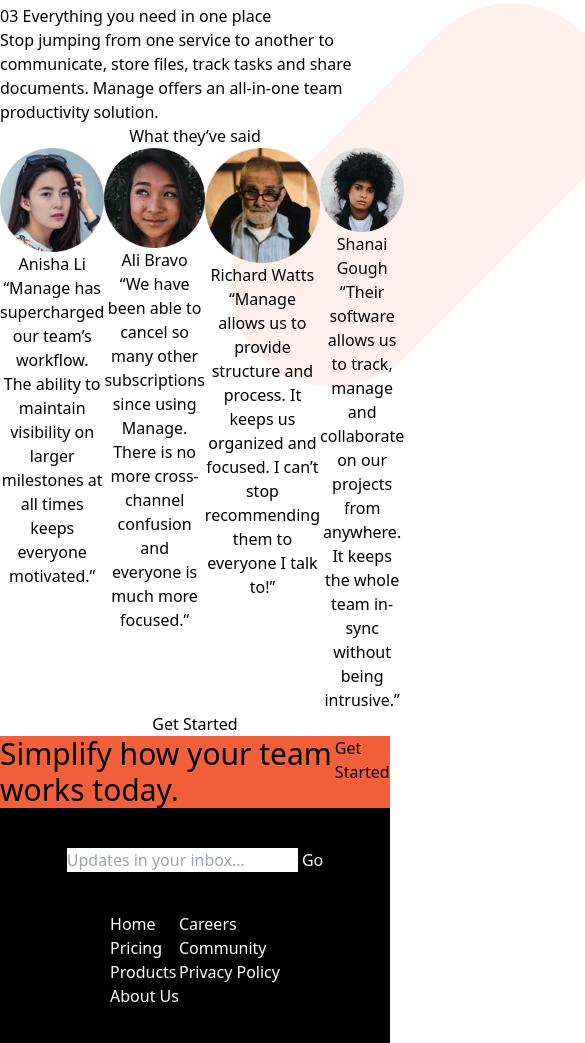
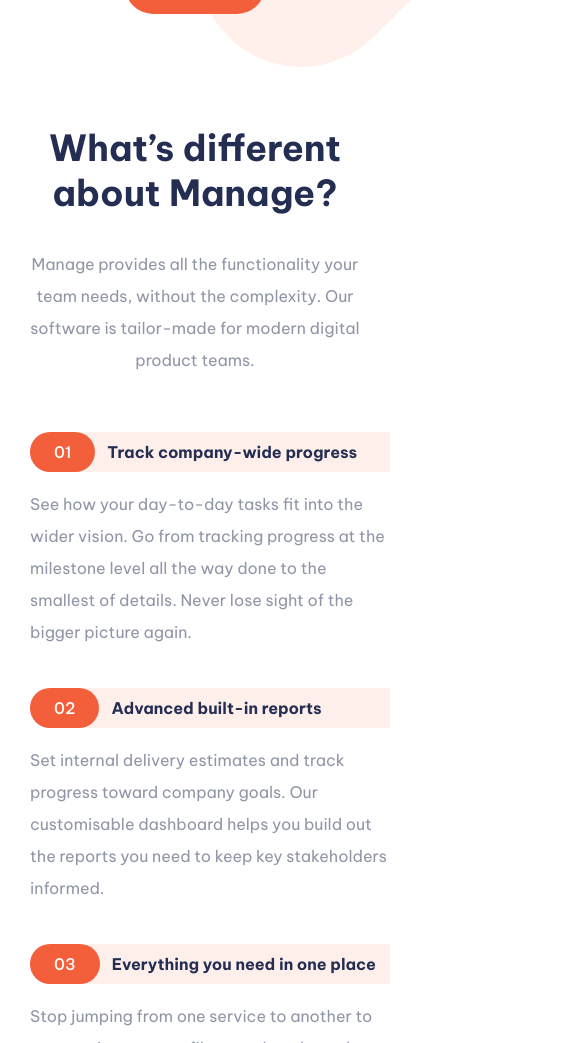
Before and after one commit to DanielPlundrich/manage-landing-page, a website: page src/index.html in a window 390 px wide. Shown: the part 957-2000 px from the top of the page, 585 px wide, since content can reach past the window. Drawn offline with Linux system fonts and the light colour scheme.

Commit message:
mobilni verze dokoncena (krome slideru a hamburger menu)

```diff
--- a/src/index.html
+++ b/src/index.html
@@ -6,7 +6,9 @@
   <link rel="stylesheet" href="../dist/output.css">
   <link rel="icon" type="image/png" sizes="32x32" href="./images/favicon-32x32.png">
   <title>Frontend Mentor | Manage landing page</title>
-
+  <link rel="preconnect" href="https://fonts.googleapis.com">
+  <link rel="preconnect" href="https://fonts.gstatic.com" crossorigin>
+  <link href="https://fonts.googleapis.com/css2?family=Be+Vietnam+Pro:wght@400;500;700&display=swap" rel="stylesheet">
   <!-- Feel free to remove these styles or customise in your own stylesheet 👍 -->
   <!-- <style>
     .attribution { font-size: 11px; text-align: center; }
@@ -14,10 +16,10 @@
   </style> -->
 </head>
 <body class="overflow-x-hidden">
-  <header>
-    <img class="absolute -right-48 -top-48 -z-10"  src="../images/bg-tablet-pattern.svg" alt="">
-    <img class="absolute w-96 -right-56 -top-[-60rem] -z-10"  src="../images/bg-tablet-pattern.svg" alt="">
-    <nav class="flex justify-between">
+  <header class="side-gap-m">
+    <img class="absolute -right-28 -top-20 -z-10 min-w-[35rem]"  src="../images/bg-tablet-pattern.svg" alt="">
+    <img class="absolute -right-48 -top-[-40rem] w-96 -z-10"  src="../images/bg-tablet-pattern.svg" alt="">
+    <nav class="flex justify-between mt-16">
       <div>
         <a href=""><img src="../images/logo-dark.svg" alt=""></a>
       </div>
@@ -38,58 +40,58 @@
       </div>
     </nav>
     <div class="flex flex-col-reverse md:flex-row">
-      <div>
-        <h1 class="text-3xl">Bring everyone together to build better products.</h1>
-        <p>Manage makes it simple for software teams to plan day-to-day
+      <div class=" flex justify-center flex-col items-center text-center">
+        <h1 class="text-5xl text-DarkBlue font-bold leading-tight">Bring everyone together to build better products.</h1>
+        <p class="text-DarkGrayishBlue mt-3 leading-loose">Manage makes it simple for software teams to plan day-to-day
           tasks while keeping the larger team goals in view.</p>
-        <a href="">Get Started</a>
+        <a href="#" class="rounded-full bg-BrightRed text-white px-6 py-4 mt-10 inline-block">Get Started</a>
       </div>
-      <div>
-        <img src="../images/illustration-intro.svg" alt="">
+      <div class="flex justify-center mt-20 ">
+        <img src="../images/illustration-intro.svg" alt="" class="w-[442px]">
       </div>
     </div>
   </header>
   <main>
     <div class="flex flex-col">
-      <div>
-        <h2>What’s different about Manage?</h2>
-        <p>Manage provides all the functionality your team needs, without
+      <div class="side-gap-m">
+        <h2 class="text-4xl text-DarkBlue text-center font-bold mt-28 leading-tight">What’s different about Manage?</h2>
+        <p class="text-center text-DarkGrayishBlue mt-8 leading-loose">Manage provides all the functionality your team needs, without
           the complexity. Our software is tailor-made for modern digital
           product teams. </p>
       </div>
-      <div class="flex flex-col space-y-10">
-        <div class="flex flex-col md:flex-row">
-          <div>
-            <span>01</span>
-            <h3 class="inline md:hidden">Track company-wide progress</h3>
+      <div class="side-gap-left-m flex flex-col space-y-10">
+        <div class="flex flex-col md:flex-row mt-14">
+          <div class="bg-VeryPaleRed font-medium flex items-center rounded-l-full">
+            <span class="bg-BrightRed px-6 py-2 rounded-full text-white">01</span>
+            <h3 class="inline text-DarkBlue ml-3 md:hidden font-bold">Track company-wide progress</h3>
           </div>
           <div>
             <h3 class="hidden md:inline">Track company-wide progress</h3>
-            <p>See how your day-to-day tasks fit into the wider vision. Go from
+            <p class="mt-4 text-DarkGrayishBlue leading-loose">See how your day-to-day tasks fit into the wider vision. Go from
               tracking progress at the milestone level all the way done to the
               smallest of details. Never lose sight of the bigger picture again.</p>
           </div>
         </div>
         <div class="flex flex-col md:flex-row">
-          <div>
-            <span>02</span>
-            <h3 class="inline md:hidden">Advanced built-in reports</h3>
+          <div class="bg-VeryPaleRed font-medium flex items-center rounded-l-full">
+            <span class="bg-BrightRed px-6 py-2 rounded-full text-white">02</span>
+            <h3 class="inline text-DarkBlue ml-3 md:hidden font-bold">Advanced built-in reports</h3>
           </div>
           <div>
             <h3 class="hidden md:inline">Advanced built-in reports</h3>
-            <p>Set internal delivery estimates and track progress toward company
+            <p class="mt-4 text-DarkGrayishBlue leading-loose">Set internal delivery estimates and track progress toward company
               goals. Our customisable dashboard helps you build out the reports
               you need to keep key stakeholders informed.</p>
           </div>
         </div>
         <div class="flex flex-col md:flex-row">
-          <div>
-            <span>03</span>
-            <h3 class="inline md:hidden">Everything you need in one place</h3>
+          <div class="bg-VeryPaleRed font-medium flex items-center rounded-l-full">
+            <span class="bg-BrightRed px-6 py-2 rounded-full text-white">03</span>
+            <h3 class="inline text-DarkBlue ml-3 md:hidden font-bold">Everything you need in one place</h3>
           </div>
           <div>
             <h3 class="hidden md:inline">Everything you need in one place</h3>
-            <p>Stop jumping from one service to another to communicate, store files,
+            <p class="mt-4 text-DarkGrayishBlue leading-loose">Stop jumping from one service to another to communicate, store files,
               track tasks and share documents. Manage offers an all-in-one team
               productivity solution.</p>
           </div>
@@ -97,9 +99,9 @@
       </div>
     </div>
 
-    <div class="text-center">
-      <h2>What they’ve said</h2>
-      <div class="flex">
+    <div class="text-center mt-20">
+      <h2 class="text-4xl text-DarkBlue text-center font-bold mt-28 leading-tight">What they’ve said</h2>
+      <div class="flex mt-10">
         <div class="flex flex-col items-center">
           <img src="../images/avatar-anisha.png" alt="">
           <h3>Anisha Li</h3>
@@ -126,72 +128,73 @@
             from anywhere. It keeps the whole team in-sync without being intrusive.”</p>
         </div>
       </div>
-      <div>
-        <a href="">Get Started</a>
+      <div class="mt-20">
+        <a href="" class="rounded-full bg-BrightRed text-white px-6 py-4  inline font-medium">Get Started</a>
       </div>
     </div>
   </main>
-  <footer>
-    <div class="flex justify-between bg-BrightRed">
-      <h2 class="text-3xl">Simplify how your team works today.</h2>
-      <a href="">Get Started</a>
+  <footer class="mt-20">
+    <div class="flex flex-col justify-center text-center items-center bg-BrightRed h-80 side-gap-p relative">
+      <img src="../images/bg-tablet-pattern.svg" alt="" class="absolute opacity-10 z-10 -left-80 top-9 w-[26rem]">
+      <h2 class="text-4xl text-white font-bold">Simplify how your team works today.</h2>
+      <a href="" class="rounded-full bg-white text-BrightRed px-6 py-4 mt-10 inline font-medium">Get Started</a>
     </div>
-    <nav class="flex flex-col bg-black text-white p-10 items-center md:flex-row justify-between space-y-10 md:space-y-0">
-      <div class="order-1 md:hidden md:h-28">
+    <nav class="relative z-50 flex flex-col bg-VeryDarkBlue text-white items-center md:flex-row justify-between space-y-10 md:space-y-0 side-gap-p !pt-14">
+      <div class="order-1 md:hidden md:h-28 w-full">
         <form action="index.html">
-          <div>
-            <input type="text" placeholder="Updates in your inbox…">
-            <button type="submit">Go</button>
+          <div class="space-x-2 flex justify-center">
+            <input type="email" placeholder="Updates in your inbox…" class="py-4 px-5 rounded-full text-black w-full max-w-[350px]" required>
+            <button type="submit" class="rounded-full bg-BrightRed text-white uppercase px-10 py-4 inline font-medium">Go</button>
           </div>
         </form>
         <div class="hidden">
           <span>Copyright 2020. All Rights Reserved</span>
         </div>
       </div>
-      <div class="order-2 md:order-1 flex-col-reverse flex md:flex-col md:justify-between md:h-28 md:w-[30%]">
-        <a href="" class="max-w-max"><img src="../images/logo-light.svg" alt="" class="text-white"></a>
-        <div class="flex justify-center md:justify-start">
-          <a href="" class="flex-shrink-0"><img src="../images/icon-facebook.svg" alt=""></a>
-          <a href="" class="flex-shrink-0"><img src="../images/icon-youtube.svg" alt=""></a>
-          <a href="" class="flex-shrink-0"><img src="../images/icon-twitter.svg" alt=""></a>
-          <a href="" class="flex-shrink-0"><img src="../images/icon-pinterest.svg" alt=""></a>
-          <a href="" class="flex-shrink-0"><img src="../images/icon-instagram.svg" alt=""></a>
+      <div class="order-2 md:order-1 flex-col-reverse flex md:flex-col md:justify-between md:h-28 md:w-[30%] items-center">
+        <a href="#" class="mt-14"><img src="../images/logo-light.svg" alt="" class="min-w-[146px]"></a>
+        <div class="flex justify-center md:justify-start space-x-10 mt-5">
+          <a href="#" class="flex-shrink-0"><img src="../images/icon-facebook.svg" alt="" class="w-9"></a>
+          <a href="#" class="flex-shrink-0"><img src="../images/icon-youtube.svg" alt="" class="w-9"></a>
+          <a href="#" class="flex-shrink-0"><img src="../images/icon-twitter.svg" alt="" class="w-9"></a>
+          <a href="#" class="flex-shrink-0"><img src="../images/icon-pinterest.svg" alt="" class="w-9"></a>
+          <a href="#" class="flex-shrink-0"><img src="../images/icon-instagram.svg" alt="" class="w-9"></a>
         </div>
       </div>
-      <div class="flex order-1 md:h-28 md:justify-between md:w-[40%] md:mx-[10%] mx-0">
+      <div class="flex order-1 md:h-28 md:w-[40%] md:mx-[10%] mx-0 justify-between space-x-28">
         <div>
-          <ul>
-            <li><a href="">Home</a></li>
-            <li><a href="">Pricing</a></li>
-            <li><a href="">Products</a></li>
-            <li><a href="">About Us</a></li>
+          <ul class="whitespace-nowrap space-y-4">
+            <li><a href="#">Home</a></li>
+            <li><a href="#">Pricing</a></li>
+            <li><a href="#">Products</a></li>
+            <li><a href="#">About Us</a></li>
           </ul>
         </div>
         <div>
-          <ul>
-            <li><a href="">Careers</a></li>
-            <li><a href="">Community</a></li>
-            <li><a href="">Privacy Policy</a></li>
+          <ul class="whitespace-nowrap space-y-4">
+            <li><a href="#">Careers</a></li>
+            <li><a href="#">Community</a></li>
+            <li><a href="#">Privacy Policy</a></li>
           </ul>
         </div>
       </div>
       <div class="flex flex-col order-3 md:h-28 md:w-[30%] md:justify-between md:items-end">
         <form action="index.html" class="hidden md:block">
           <div>
-            <input type="text" placeholder="Updates in your inbox…">
-            <button type="submit">Go</button>
+            <input type="email" placeholder="Updates in your inbox…" class="py-4 inline-block px-5 w-64 rounded-full" required>
+            <button type="submit" class="rounded-full bg-BrightRed text-white px-10 py-4 inline font-medium">Go</button>
           </div>
         </form>
-        <div class="w-full md:text-right text-xs">
-          <span>Copyright 2020. All Rights Reserved</span>
+        <div class="w-full md:text-right text-sm mt-5">
+          <span class="text-DarkGrayishBlue">Copyright 2020. All Rights Reserved</span>
         </div>
       </div>
     </nav>
   </footer>
 
-  <div class="attribution text-center bg-black text-white">
-    Challenge by <a href="https://www.frontendmentor.io?ref=challenge" target="_blank">Frontend Mentor</a>.
-    Coded by <a href="#">Your Name Here</a>.
+  <div class="attribution text-center bg-VeryDarkBlue text-white pt-10 pb-6">
+    Challenge by <a href="https://www.frontendmentor.io?ref=challenge" target="_blank">Frontend Mentor</a>.<br>
+    Coded by <a href="#">Daniel Plundrich</a>.
   </div>
 </body>
 </html>
--- a/src/input.css
+++ b/src/input.css
@@ -6,4 +6,22 @@
     padding: 0;
     margin: 0;
     box-sizing: border-box;
+    font-family: 'Be Vietnam Pro', 'sans-serif';
 }
+
+:root{
+    --side-gap: 30px
+}
+
+
+.side-gap-m{
+    margin: 0 var(--side-gap);
+}
+
+.side-gap-p{
+    padding: 0 var(--side-gap);
+}
+
+.side-gap-left-m{
+    margin-left: var(--side-gap);
+}
--- a/tailwind.config.js
+++ b/tailwind.config.js
@@ -6,6 +6,16 @@
       colors:{
         BrightRed: '#f25f3a',
         DarkBlue: '#242d52',
+        VaryLightGray: '#fafafa',
+        DarkGrayishBlue: '#9095a7',
+        VeryPaleRed: '#ffefeb',
+        VeryDarkBlue: '#1d1e25'
+      },
+      fontFamily:{
+        vietnam: ['Be Vietnam Pro', 'sans-serif']
+      },
+      backgroundImage:{
+        'pattern': "url('/images/bg-tablet-pattern.svg')"
       }
     },
 
```
Also changed, not shown: dist/output.css.
